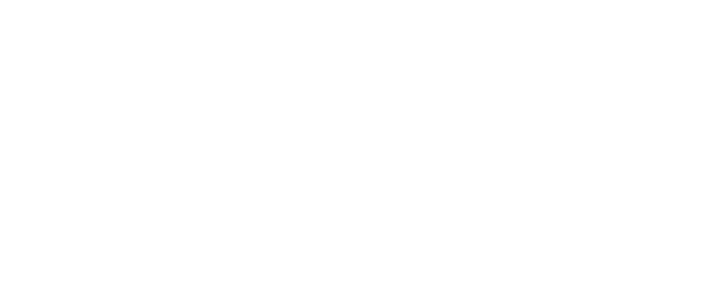
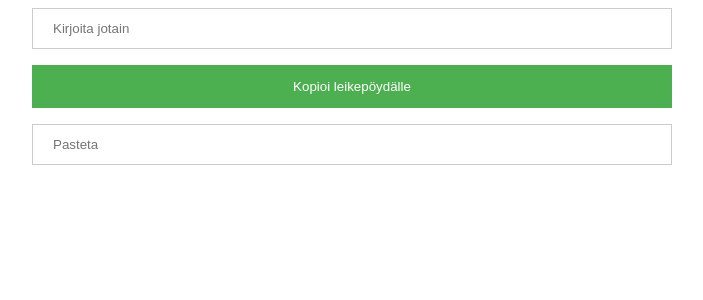
Before and after one commit to Antonako1/rajapinnat, a React (Vite) app: page / in a window 1280 px wide. Shown: the top 300 px of the page, without its empty margins (288-991 px from the left). Built offline with nearby package versions, Linux system fonts and the light colour scheme.

Commit message:
1.2 valmis

```diff
--- a/src/App.tsx
+++ b/src/App.tsx
@@ -1,11 +1,22 @@
 import styles from './styles/App.module.css'
+import { useState } from 'react'
 
 function App() {
-  return (
-    <div>
+    const [text, setText] = useState("")
+    return (
+        <div>
+            <input
+                type="text"
+                placeholder='Kirjoita jotain'
+                onChange={(e) => setText(e.target.value)}
+            />
+            <button
+                onClick={() => navigator.clipboard.writeText(text)}
+            >Kopioi leikepöydälle</button>
 
-    </div>
-  )
+            <input type='text' placeholder='Pasteta'/>
+        </div>
+    )
 }
 
 export default App
--- a/src/index.css
+++ b/src/index.css
@@ -2,3 +2,26 @@
   margin: 0;
   padding: 0;
 }
+div{
+  display: flex;
+  flex-wrap: wrap;
+  width: 50vw;
+  margin: 0 auto;
+}
+input {
+  width: 50vw;
+  padding: 12px 20px;
+  margin: 8px 0;
+  display: inline-block;
+  border: 1px solid #ccc;
+  box-sizing: border-box;
+}
+button{
+  width: 50vw;
+  background-color: #4CAF50;
+  color: white;
+  padding: 14px 20px;
+  margin: 8px 0;
+  border: none;
+  cursor: pointer;
+}
```
